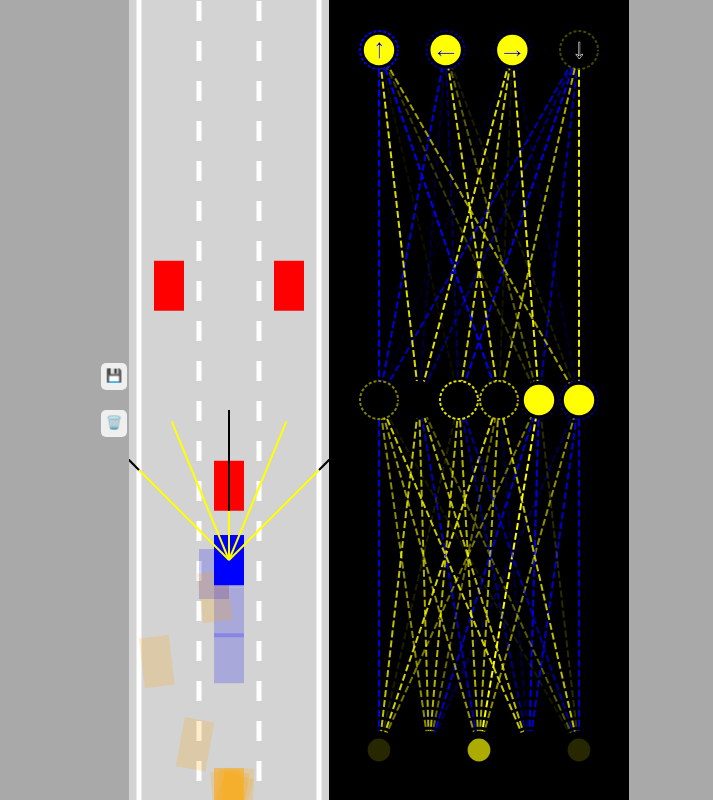
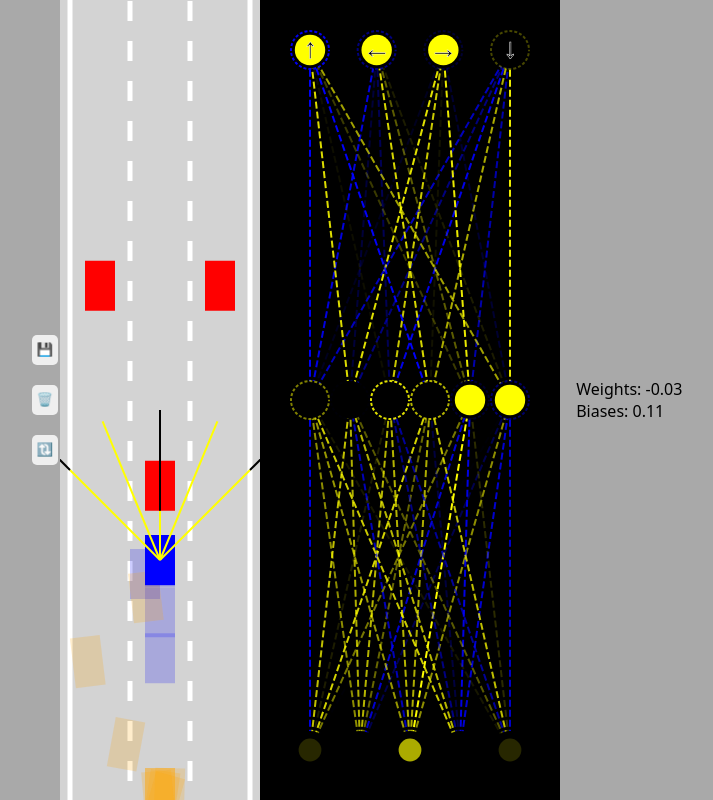
Before and after one commit to TalkativeDiv/ai-car-simulation, a plain HTML site: page index.html in a window 1280 px wide. Shown: the whole page, without its empty margins (276-989 px from the left). Drawn offline with Linux system fonts and the light colour scheme.

Commit message:
showing biases & weights + added reload

```diff
--- a/index.html
+++ b/index.html
@@ -10,6 +10,7 @@
         *:before,
         *:after {
             box-sizing: border-box;
+            font-family: system-ui, -apple-system, BlinkMacSystemFont, 'Segoe UI', Roboto, Oxygen, Ubuntu, Cantarell, 'Open Sans', 'Helvetica Neue', sans-serif;
         }
 
         body {
@@ -63,11 +64,12 @@
     <div id="verticalButtons">
         <button onclick="save()">💾</button>
         <button onclick="discard()">🗑️</button>
+        <button onclick="window.location.reload()">🔃</button>
     </div>
     <canvas id="carCanvas"></canvas>
 
     <canvas id="networkCanvas"></canvas>
-
+    <p id="bestCarMutation" style="margin: 1rem;"></p>
 </body>
 
 </html>
--- a/scripts/main.js
+++ b/scripts/main.js
@@ -3,10 +3,13 @@ carCanvas.width = 200;
 const networkCanvas = document.getElementById("networkCanvas");
 const carCtx = carCanvas.getContext("2d")
 const networkCtx = networkCanvas.getContext("2d")
+const average = array => array.reduce((a, b) => a + b) / array.length;
+let weights = []
+let biases = []
 
 const road = new Road(carCanvas.width / 2, carCanvas.width * 0.9)
 N = 100
-const cars = generateCars(N)
+let cars = generateCars(N)
 const traffic = [
     new Car(road.getLaneCenter(1), -100, 30, 50, "DUMMY", 2),
     new Car(road.getLaneCenter(0), -300, 30, 50, "DUMMY", 2),
@@ -21,7 +24,7 @@ if (localStorage.getItem("bestBrain")) {
     for(let i =0; i<cars.length;i++){
         cars[i].brain=JSON.parse(localStorage.getItem("bestBrain"))
         if(i!=0){
-            NeuralNetwork.mutate(cars[i].brain,0.1)
+            NeuralNetwork.mutate(cars[i].brain,.1)
         }
     }
 }
@@ -38,7 +41,26 @@ function generateCars(n) {
 }
 
 function animate(time) {
-
+    bestCar.brain.levels.forEach(level => {
+        level.weights.forEach(
+            weight => {
+                weights.push(average(weight))
+            }
+        )
+        level.biases.forEach(
+            bias => {
+                biases.push(bias)
+            }
+        )
+    })
+    document.getElementById("bestCarMutation").innerText = `Weights: ${(weights.reduce((p,c,_,a) => p + c/a.length,0)).toFixed(2)} \n Biases: ${(biases.reduce((p,c,_,a) => p + c/a.length,0)).toFixed(2)} `
+    if(cars.every(car => car.damaged)){
+        const userWantsRefresh = confirm("Do you want to refresh?")
+        if(userWantsRefresh){
+            window.location.reload()
+        }
+        return
+    }
     for (let i = 0; i < traffic.length; i++) {
         traffic[i].update(road.borders, []);
     }
```
